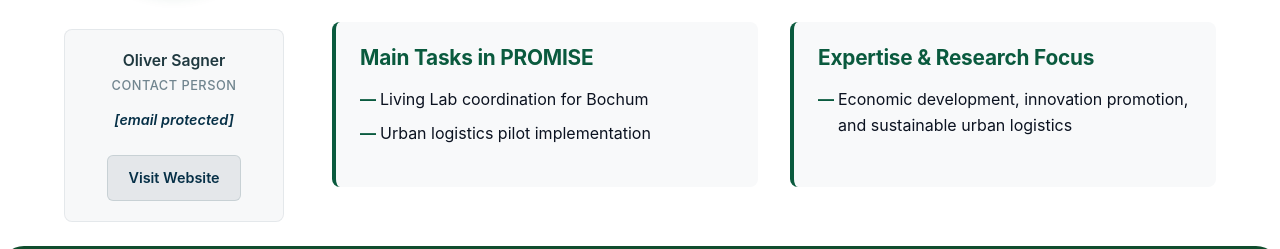
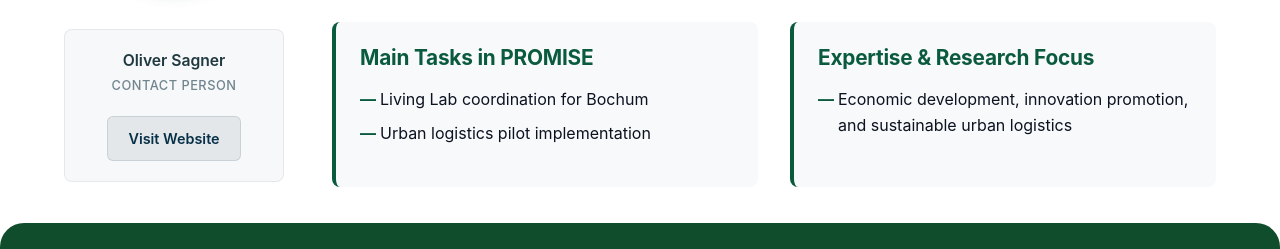
Before and after one commit to Satheendra/dut-promise, a plain HTML site: page pages/sub-WBG.html in a window 1280 px wide. Shown: the part 357-606 px from the top of the page. Drawn offline with Linux system fonts and the light colour scheme.

Commit message:
Update sub-WBG.html

```diff
--- a/pages/sub-WBG.html
+++ b/pages/sub-WBG.html
@@ -253,7 +253,7 @@
         <div class="partner-contact">
           <h3>Oliver Sagner</h3>
           <h4>Contact Person</h4>
-          <p><a href="/cdn-cgi/l/email-protection" class="__cf_email__" data-cfemail="26694a4f50435408754741484354664449454e534b0b514f545255454e474052084243">[email&#160;protected]</a></p>
+         <!-- <p><a href="/cdn-cgi/l/email-protection" class="__cf_email__" data-cfemail="26694a4f50435408754741484354664449454e534b0b514f545255454e474052084243">[email&#160;protected]</a></p> -->
           <a href="https://www.bochum-wirtschaft.de/" class="partner-cta" target="_blank">Visit Website</a>
         </div>
       </div>
```
